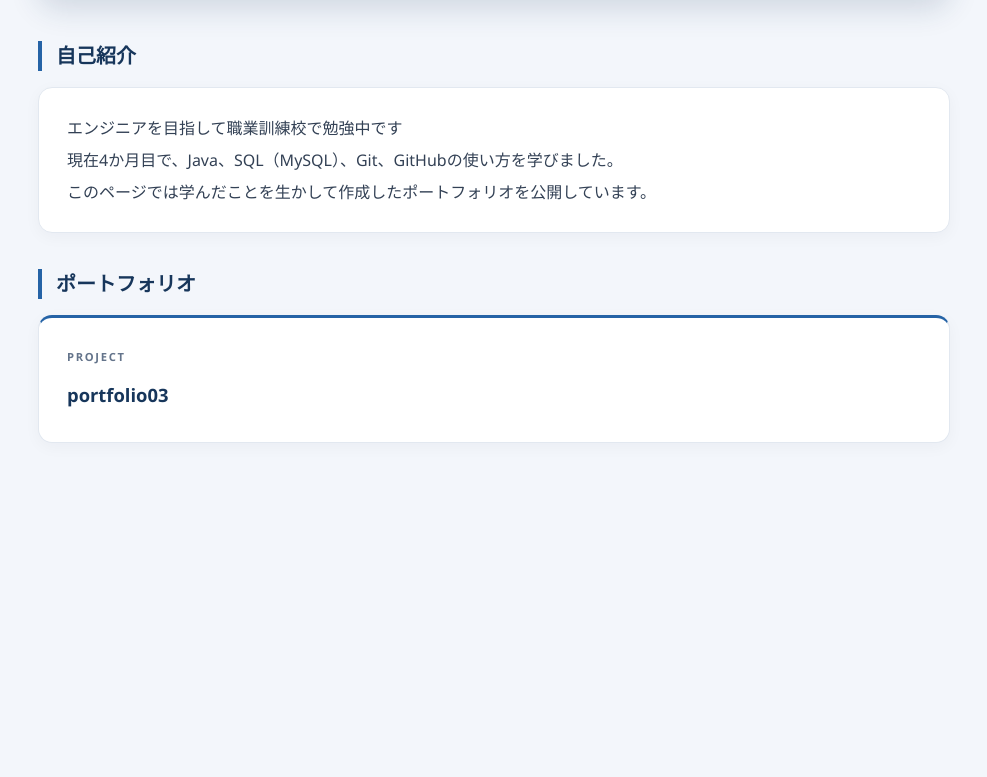
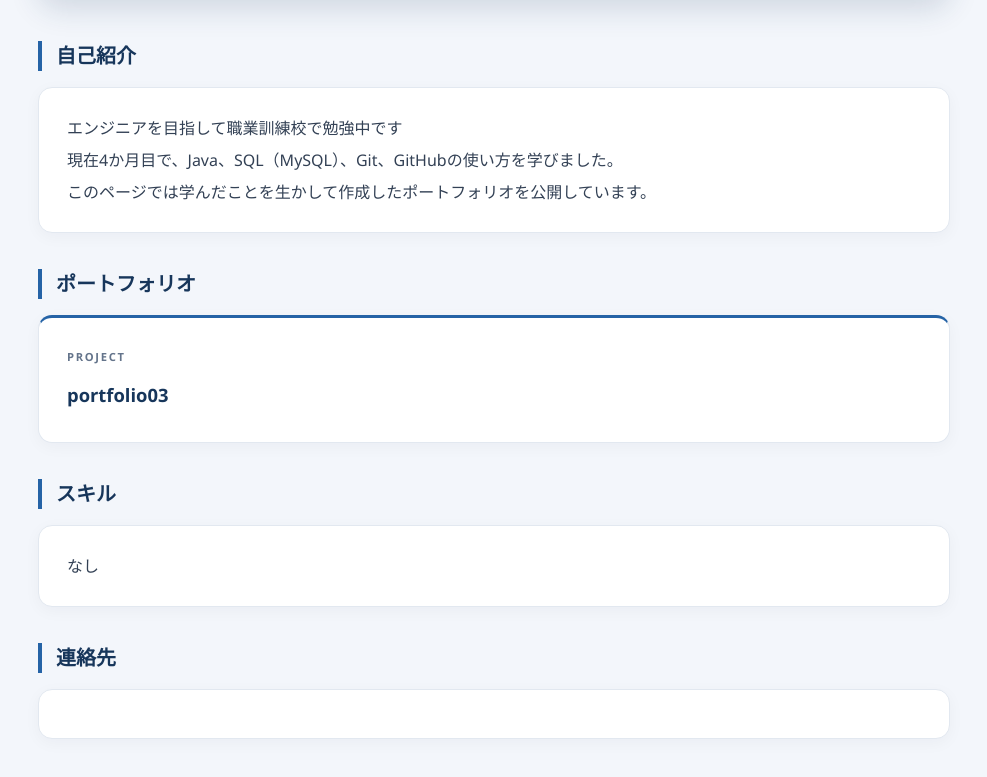
Before and after one commit to Ketsuben/Ketsuben.github.io, a plain HTML site: page index.html in a window 1280 px wide. Shown: the part 219-996 px from the top of the page, without its empty margins (146-1133 px from the left). Before the commit the page ends 800 px from the top, so only its background shows below. Drawn offline with Linux system fonts and the light colour scheme.

Commit message:
feat: プロフィール変更

```diff
--- a/index.html
+++ b/index.html
@@ -16,5 +16,11 @@
     </p>
     <h2>ポートフォリオ</h2>
     <p class="portfolio-card">portfolio03</p>
+
+	<h2>スキル</h2>
+	<p>なし</p>
+
+	<h2>連絡先</h2>
+	<p></p>
 </body>
 </html>
```
